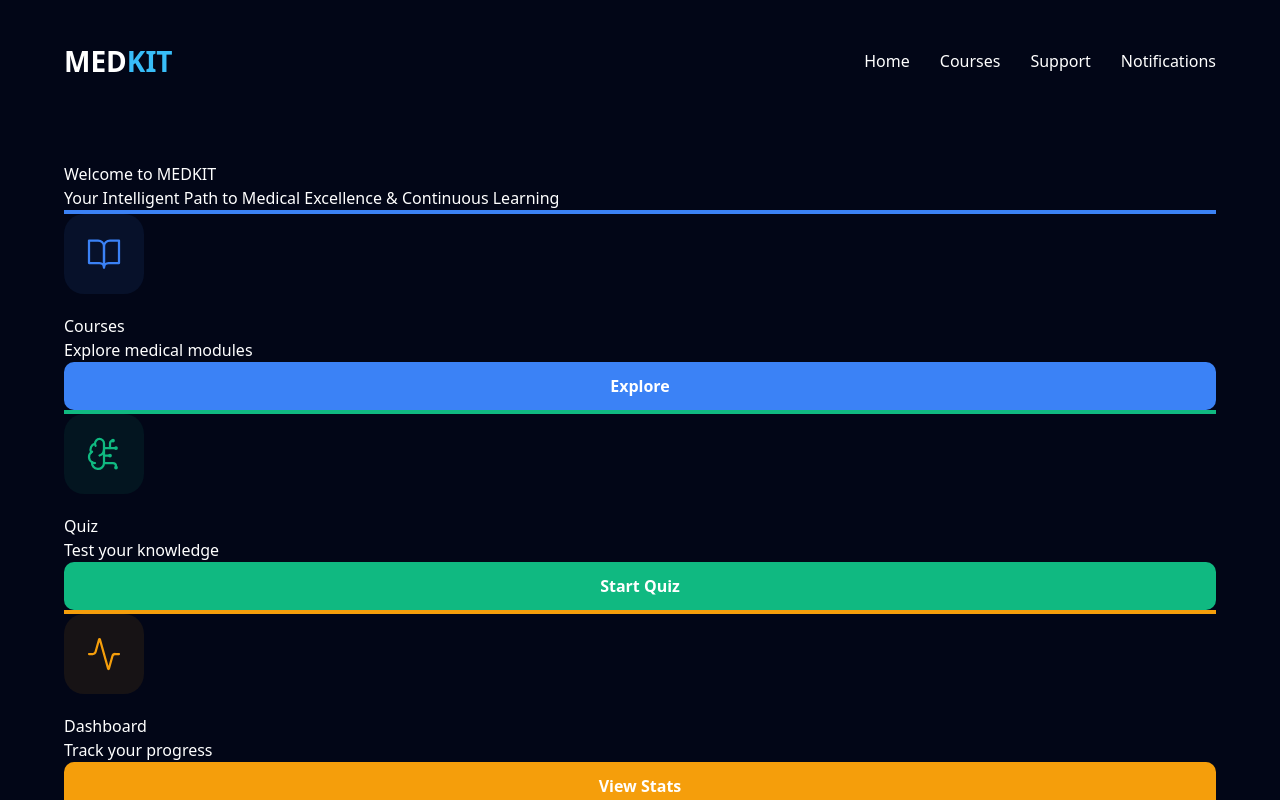
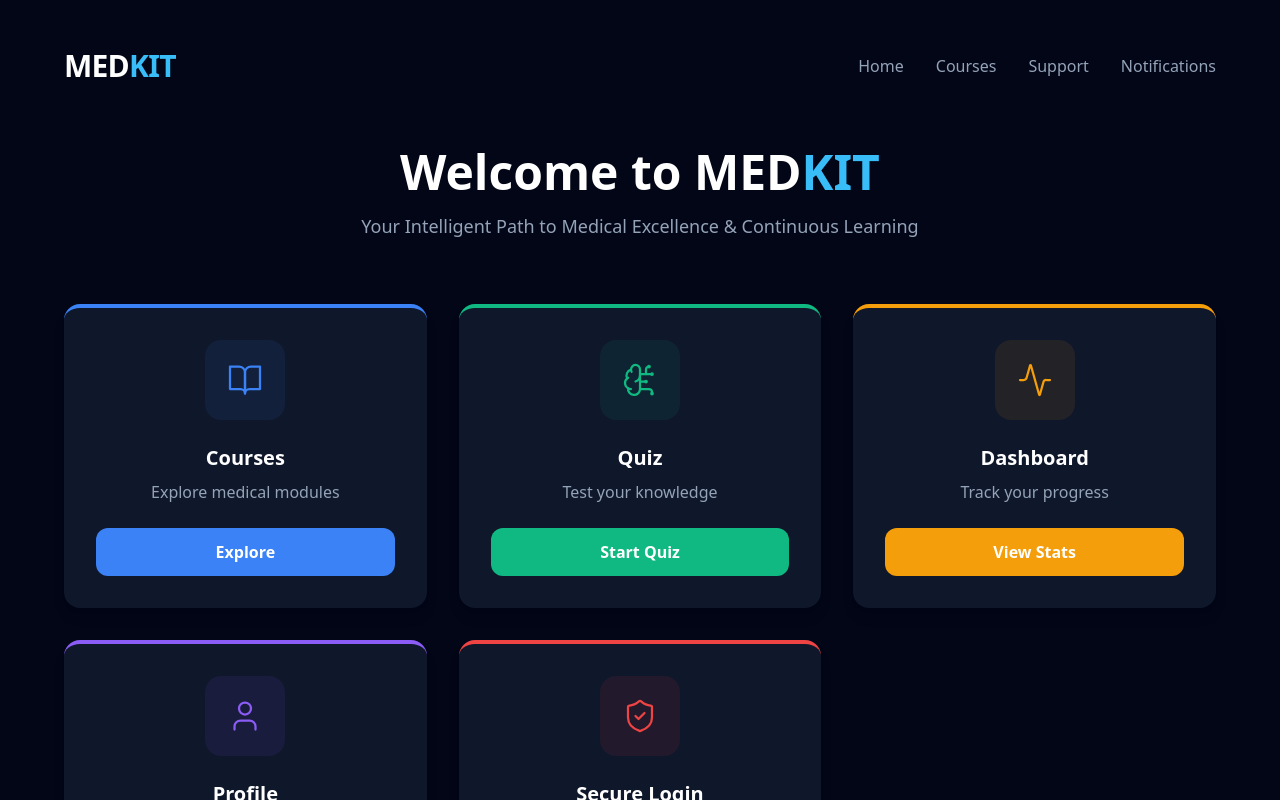
Before and after one commit to mohamed-258/MEDKIT, a Next.js app in the folder frontend/: page / in a window 1280 px wide. Shown: the top 800 px of the page. Built offline with nearby package versions, Linux system fonts and the light colour scheme.

Commit message:
update project

```diff
--- a/frontend/app/page.tsx
+++ b/frontend/app/page.tsx
@@ -64,34 +64,39 @@ export default function Home() {
   }
 
   return (
-    <div className="container">
+    <div className="min-h-screen bg-slate-950 text-white p-6 md:p-12 font-sans overflow-x-hidden flex flex-col items-center">
 
-      <div className="ambient-glow"></div>
-
-      <nav className="navbar">
-        <div className="logo">
-          MED<span>KIT</span>
+      {/* شريط التنقل (Navbar) */}
+      <nav className="flex justify-between items-center w-full max-w-6xl mb-16">
+        <div className="text-3xl font-extrabold tracking-tight">
+          MED<span className="text-sky-400">KIT</span>
         </div>
 
-        <div className="menu">
-          <Link href="/">Home</Link>
-          <Link href="/courses">Courses</Link>
-          <Link href="/support">Support</Link>
-          <Link href="/notifications" className="notify-badge">Notifications</Link>
+        <div className="flex gap-4 md:gap-8 text-sm md:text-base">
+          <Link href="/" className="text-slate-400 hover:text-white transition-colors">Home</Link>
+          <Link href="/courses" className="text-slate-400 hover:text-white transition-colors">Courses</Link>
+          <Link href="/support" className="text-slate-400 hover:text-white transition-colors">Support</Link>
+          <Link href="/notifications" className="text-slate-400 hover:text-white transition-colors">Notifications</Link>
         </div>
       </nav>
 
+      {/* الترويسة (Header) */}
       <motion.header
-        className="header"
+        className="text-center mb-16 max-w-3xl"
         initial={{ opacity: 0, y: -20 }}
         animate={{ opacity: 1, y: 0 }}
       >
-        <h1>Welcome to MED<span>KIT</span></h1>
-        <p>Your Intelligent Path to Medical Excellence & Continuous Learning</p>
+        <h1 className="text-4xl md:text-5xl font-bold mb-4">
+          Welcome to MED<span className="text-sky-400">KIT</span>
+        </h1>
+        <p className="text-slate-400 text-lg">
+          Your Intelligent Path to Medical Excellence & Continuous Learning
+        </p>
       </motion.header>
 
+      {/* شبكة البطاقات (Grid) */}
       <motion.div
-        className="grid"
+        className="grid grid-cols-1 sm:grid-cols-2 lg:grid-cols-3 gap-8 w-full max-w-6xl"
         variants={containerVariants}
         initial="hidden"
         animate="show"
@@ -99,167 +104,38 @@ export default function Home() {
         {cards.map((card, i) => (
           <motion.div
             key={i}
-            className="card"
+            className="bg-slate-900 rounded-2xl p-8 flex flex-col items-center text-center shadow-lg"
             variants={itemVariants}
             whileHover={{ scale: 1.05 }}
             style={{ borderTop: `4px solid ${card.color}` }}
           >
-
             <div
-              className="icon-wrapper"
+              className="w-20 h-20 rounded-2xl flex justify-center items-center mb-6"
               style={{ color: card.color, backgroundColor: `${card.color}15` }}
             >
               {card.icon}
             </div>
 
-            <h2>{card.title}</h2>
-            <p>{card.desc}</p>
+            <h2 className="text-xl font-bold mb-2">{card.title}</h2>
+            <p className="text-slate-400 mb-6 flex-grow">{card.desc}</p>
 
-            <Link href={card.link} style={{ width: '100%' }}>
+            <Link href={card.link} className="w-full mt-auto">
               <button
-                className="action-btn"
+                className="w-full py-3 rounded-xl text-white font-semibold transition-all hover:brightness-110"
                 style={{ backgroundColor: card.color }}
               >
                 {card.button}
               </button>
             </Link>
-
           </motion.div>
         ))}
       </motion.div>
 
-      <footer className="footer">
-        <p>Start your medical journey today with <strong>MEDKIT</strong>. © 2026 All Rights Reserved.</p>
+      {/* التذييل (Footer) */}
+      <footer className="text-center mt-20 text-slate-500 text-sm pb-8">
+        <p>Start your medical journey today with <strong className="text-slate-400">MEDKIT</strong>. © 2026 All Rights Reserved.</p>
       </footer>
 
-      {/* التنسيقات العامة لحل مشكلة الفراغ على اليمين */}
-      <style jsx global>{`
-        *, *::before, *::after {
-          box-sizing: border-box;
-        }
-        body, html {
-          margin: 0;
-          padding: 0;
-          overflow-x: hidden; /* يمنع ظهور شريط التمرير الأفقي تماماً */
-          background-color: #020617;
-        }
-      `}</style>
-
-      {/* تنسيقات المكونات */}
-      <style jsx>{`
-        .container {
-          min-height: 100vh;
-          width: 100%; /* تأكيد على عدم تجاوز عرض الشاشة */
-          background: #020617;
-          color: white;
-          padding: 40px 5%;
-          font-family: system-ui;
-        }
-
-        .navbar {
-          display: flex;
-          justify-content: space-between;
-          align-items: center;
-          margin-bottom: 80px;
-        }
-
-        .logo {
-          font-size: 28px;
-          font-weight: 800;
-        }
-
-        .logo span {
-          color: #38bdf8;
-        }
-
-        .menu {
-          display: flex;
-          gap: 30px;
-        }
-
-        .menu a {
-          color: #94a3b8;
-          text-decoration: none;
-          transition: color 0.3s ease;
-        }
-
-        .menu a:hover {
-          color: white;
-        }
-
-        .header {
-          text-align: center;
-          margin-bottom: 60px;
-        }
-
-        .header h1 {
-          font-size: 48px;
-          margin-bottom: 10px;
-        }
-
-        .header span {
-          color: #38bdf8;
-        }
-
-        .grid {
-          display: grid;
-          grid-template-columns: repeat(auto-fit, minmax(260px, 1fr));
-          gap: 30px;
-          max-width: 1200px;
-          margin: auto;
-          width: 100%;
-        }
-
-        .card {
-          background: #0f172a;
-          border-radius: 18px;
-          padding: 30px;
-          text-align: center;
-          display: flex;
-          flex-direction: column;
-          align-items: center;
-        }
-
-        .icon-wrapper {
-          width: 80px;
-          height: 80px;
-          border-radius: 20px;
-          display: flex;
-          justify-content: center;
-          align-items: center;
-          margin-bottom: 20px;
-        }
-
-        .card h2 {
-          margin-bottom: 10px;
-        }
-
-        .card p {
-          color: #94a3b8;
-          margin-bottom: 20px;
-        }
-
-        .action-btn {
-          border: none;
-          padding: 12px;
-          border-radius: 10px;
-          color: white;
-          cursor: pointer;
-          width: 100%;
-          font-weight: 600;
-          transition: filter 0.3s ease;
-        }
-
-        .action-btn:hover {
-          filter: brightness(1.1);
-        }
-
-        .footer {
-          text-align: center;
-          margin-top: 80px;
-          color: #64748b;
-        }
-      `}</style>
     </div>
   )
 }
```
